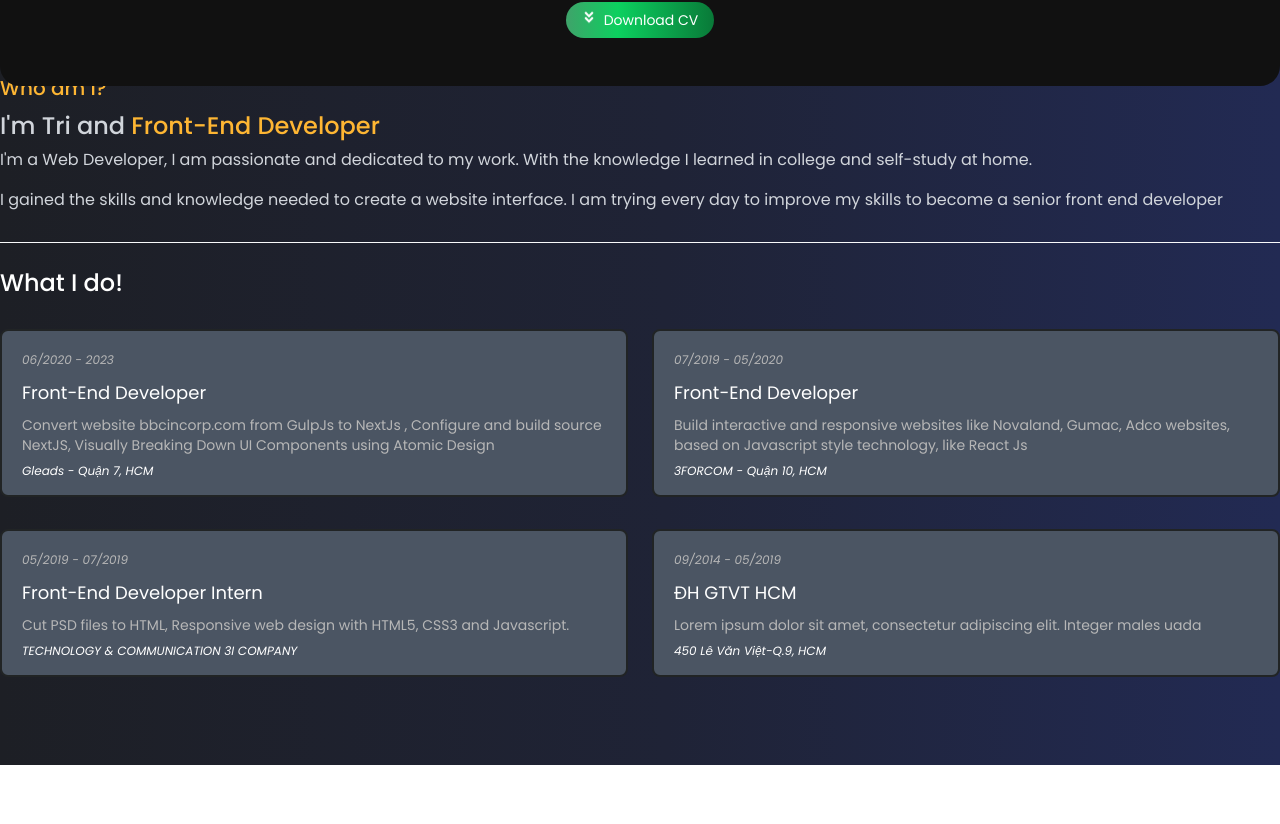
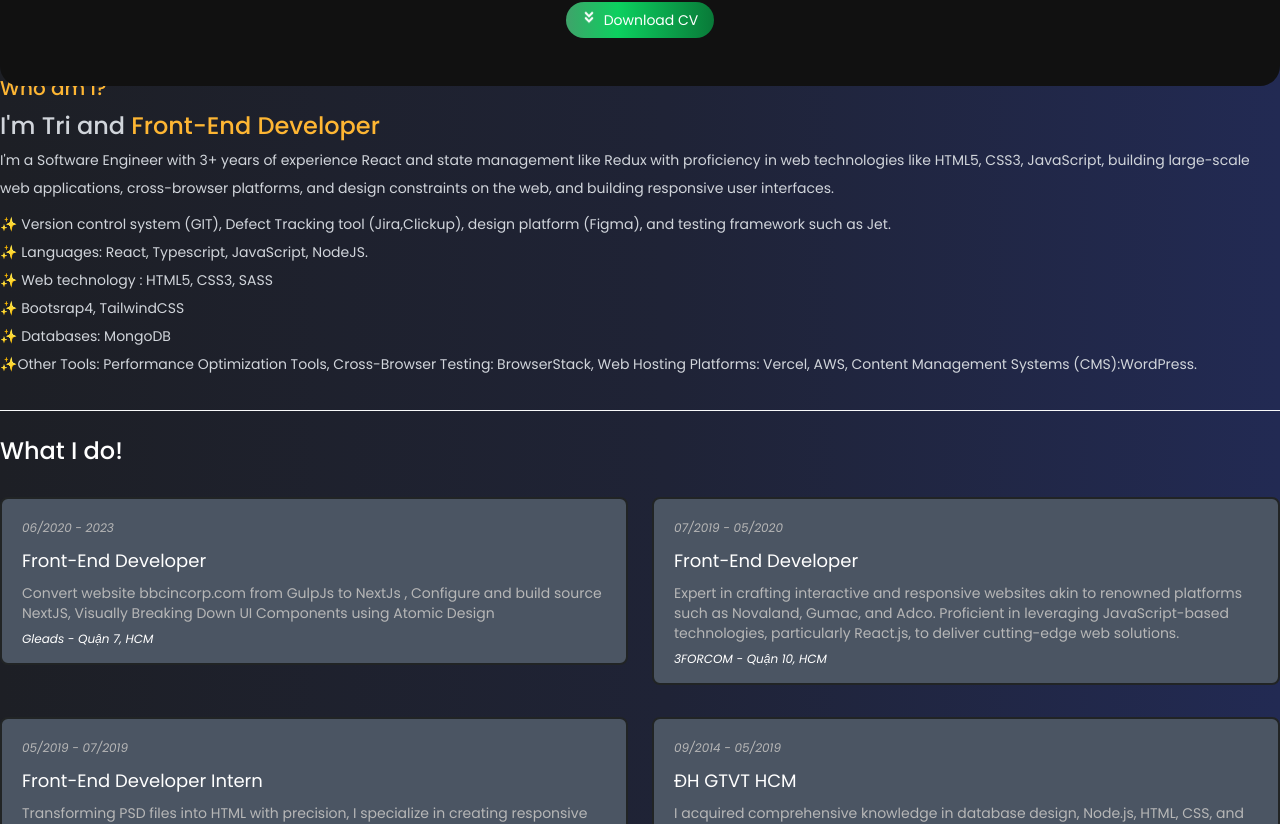
Before and after one commit to NguyenTri-2207/NextJS-Portflolio, a Next.js app: page /about in a window 1280 px wide. Shown: the part 802-1626 px from the top of the page. Before the commit the page ends 1567 px from the top, so only its background shows below. Built offline with nearby package versions, Linux system fonts and the light colour scheme; a web font is replaced by a local one; what tailwind-bootstrap-grid would draw is missing.

Commit message:
update content

```diff
--- a/components/templates/AboutTemplate/index.js
+++ b/components/templates/AboutTemplate/index.js
@@ -45,7 +45,7 @@ const Card = ({ startYear, endYear, title, company, description }) => {
           {startYear + " - " + endYear}
         </span>
         <h3 className="text-lg dark:text-white">{title}</h3>
-        <p className="dark:text-[#b7b7b7] mb-2 text-sm">{description}</p>
+        <p className="dark:text-[#b7b7b7] mb-2 text-sm line-clamp-3">{description}</p>
         <p className="dark:text-white text-xs italic">{company}</p>
       </div>
     </div>
@@ -68,16 +68,20 @@ const About = () => {
               Front-End Developer
             </span>
           </div>
-          <div className=" pb-7 border-b border-gray-700 dark:border-gray-50 dark:text-gray-300">
+          <div className=" pb-7 border-b border-gray-700 dark:border-gray-50 dark:text-gray-300 text-sm">
             <p className="mb-3 leading-7 ">
-              I{`'`}m a Web Developer, I am passionate and dedicated to my work.
-              With the knowledge I learned in college and self-study at home.
+              I'm a Software Engineer with 3+ years of experience React and state management like Redux with proficiency in web technologies like HTML5, CSS3, JavaScript, building large-scale web applications, cross-browser platforms, and design constraints on the web, and building responsive user interfaces.
             </p>
-            <p className="leading-7 ">
-              I gained the skills and knowledge needed to create a website
-              interface. I am trying every day to improve my skills to become a
-              senior front end developer
-            </p>
+            <ul>
+              <li className=" mb-2">✨ Version control system (GIT), Defect Tracking tool (Jira,Clickup), design platform (Figma), and testing framework such as Jet.
+              </li>
+              <li className=" mb-2">            ✨ Languages: React, Typescript, JavaScript, NodeJS.
+              </li>
+              <li className=" mb-2">✨ Web technology : HTML5, CSS3, SASS</li>
+              <li className=" mb-2">✨ Bootsrap4, TailwindCSS</li>
+              <li className=" mb-2">✨ Databases: MongoDB</li>
+              <li className=" mb-2">✨Other Tools: Performance Optimization Tools, Cross-Browser Testing: BrowserStack, Web Hosting Platforms: Vercel, AWS, Content Management Systems (CMS):WordPress.</li>
+            </ul>
           </div>
           <h3 className="text-2xl font-medium mt-6 mb-4 dark:text-white">
             {" "}
@@ -99,7 +103,8 @@ const About = () => {
           </div>
         </div>
       </div>
-      {theme && (
+      {
+        theme && (
           <>
 
             <img
@@ -110,8 +115,9 @@ const About = () => {
               alt="a"
             />
           </>
-      )}
-    </div>
+        )
+      }
+    </div >
   );
 };
 export default About;
--- a/components/templates/HomeTemplate/data.json
+++ b/components/templates/HomeTemplate/data.json
@@ -12,21 +12,21 @@
             "endYear": "05/2020",
             "title": "Front-End Developer",
             "company": "3FORCOM - Quận 10, HCM",
-            "description": "Build interactive and responsive websites like Novaland, Gumac, Adco websites, based on Javascript style technology, like React Js"
+            "description": "Expert in crafting interactive and responsive websites akin to renowned platforms such as Novaland, Gumac, and Adco. Proficient in leveraging JavaScript-based technologies, particularly React.js, to deliver cutting-edge web solutions."
         },
         {
             "startYear": "05/2019 ",
             "endYear": "07/2019",
             "title": "Front-End Developer Intern",
             "company": "TECHNOLOGY & COMMUNICATION 3I COMPANY",
-            "description": "Cut PSD files to HTML, Responsive web design with HTML5, CSS3 and Javascript."
+            "description": "Transforming PSD files into HTML with precision, I specialize in creating responsive web designs using the latest technologies, including HTML5, CSS3, and Javascript."
         },
         {
             "startYear": "09/2014",
             "endYear": "05/2019",
             "title": "ĐH GTVT HCM",
             "company": "450 Lê Văn Việt-Q.9, HCM",
-            "description": "Lorem ipsum dolor sit amet, consectetur adipiscing elit. Integer males uada "
+            "description": "I acquired comprehensive knowledge in database design, Node.js, HTML, CSS, and mobile programming. This educational journey provided me with a solid foundation in computer science, shaping my skills and understanding in these key areas."
         }
     ]
 }
```
Lines whose indentation alone changed are shown as unchanged.
